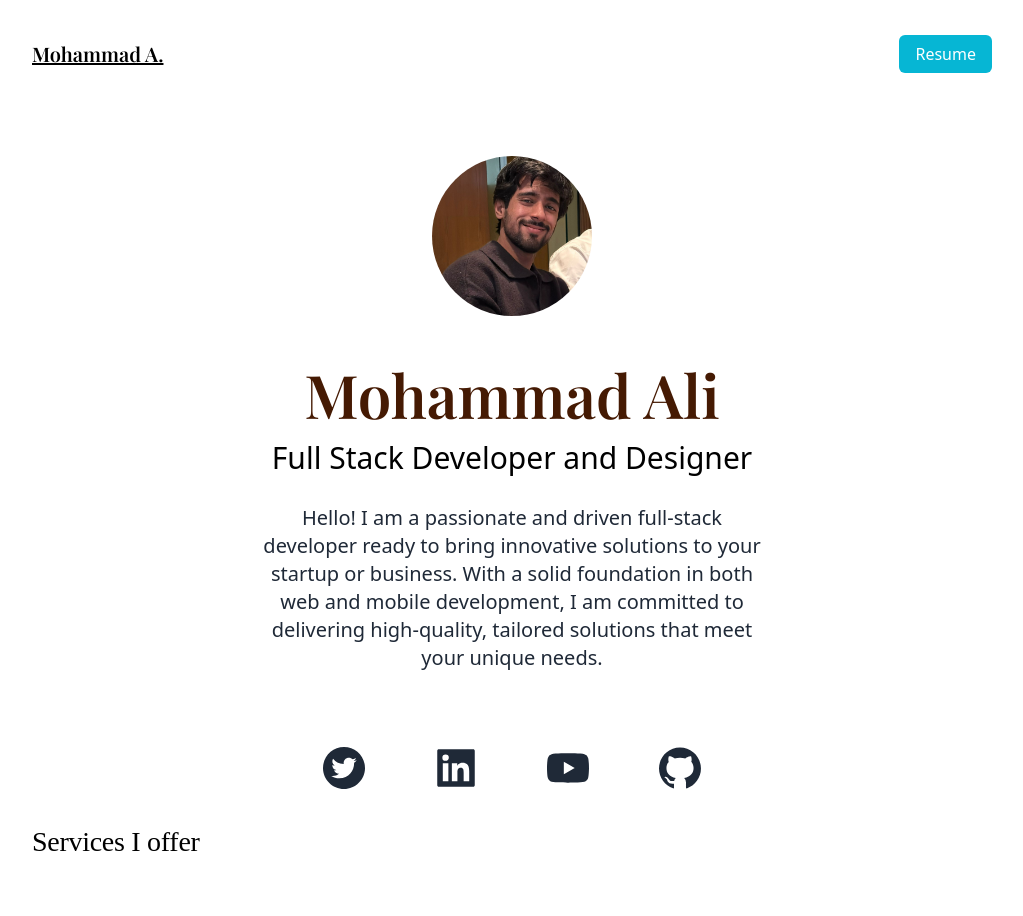
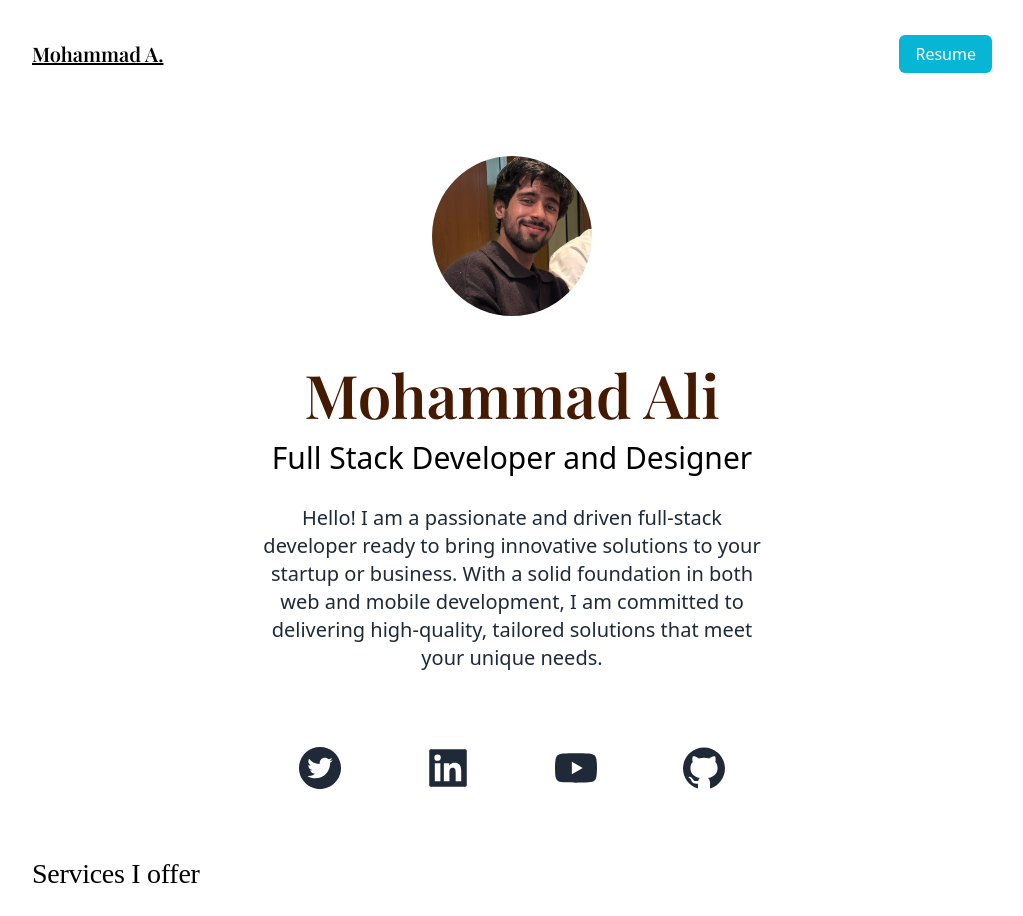
Before and after one commit to theali29/portfolio, a Next.js app: page / in a window 1280 px wide. Shown: the top 916 px of the page, without its empty margins (128-1151 px from the left). Built offline with nearby package versions, Linux system fonts and the light colour scheme.

Commit message:
Updated styling

```diff
--- a/app/page.js
+++ b/app/page.js
@@ -75,7 +75,7 @@ export default function Home() {
               your unique needs.
             </p>
           </div>
-          <div className='text-5xl flex justify-center gap-16 py-3 text-gray-800'>
+          <div className='text-5xl flex justify-center gap-10 py-3 text-gray-800 md:gap-20 mb-8'>
             <a
               href='https://twitter.com/aliisjustfine'
               target='blank'
@@ -108,7 +108,7 @@ export default function Home() {
         </section>
         <section>
           <div>
-            <h3 className=' h3mktg text-3xl py-1'> Services I offer</h3>
+            <h3 className='h3mktg text-3xl py-1'> Services I offer</h3>
             {/* <p className='text-md py-2 leading-8 text-gray-800'>
               Since the begining of my journey as a freelance developer, I've
               done remote work for
@@ -122,7 +122,7 @@ export default function Home() {
               teaching.
             </p> */}
           </div>
-          <div className='lg:flex gap-10'>
+          <div className='lg:flex gap-10 pt-0'>
             <div className=' card text-center shadow-lg p-10 rounded-xl my-10 bg-slate-400'>
               <div className='flex justify-center'>
                 <Image src={frontend} width={100} height={100} />
```
